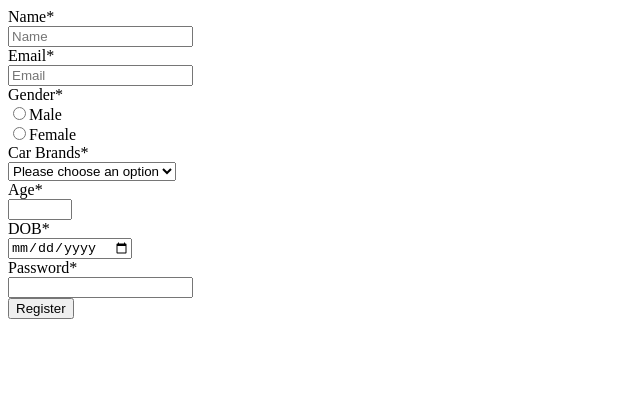
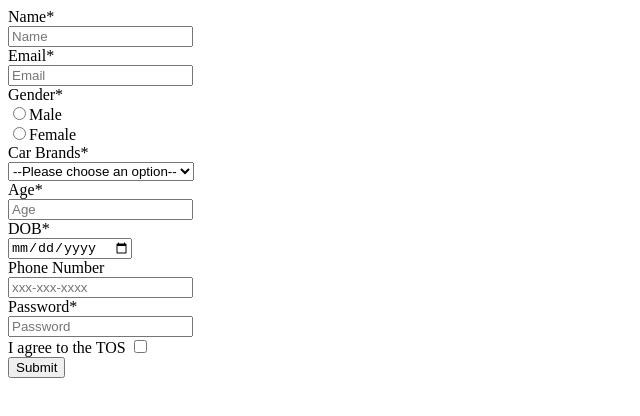
Before and after one commit to acciojob/signup-form-car-shubhhamdev, a website: page main.html in a window 1280 px wide. Shown: the whole page, without its empty margins (0-640 px from the left). Drawn offline with Linux system fonts and the light colour scheme.

Commit message:
created a submission

```diff
--- a/main.html
+++ b/main.html
@@ -8,7 +8,7 @@
 
 <body>
 	<!-- the entire body must be written by student -->
-	<form action="">
+	<form action="/action_page.php" method="get" target="_blank">
 		<div>
             <label for="name">Name*</label><br>
             <input type="text" name="name" id="name" placeholder="Name" required>
@@ -19,13 +19,13 @@
         </div>
 		<div>
 			<label for="gender">Gender*</label><br>
-			<input type="radio"  value="male" name="gender" required>Male<br>
-			<input type="radio" value="female" name="gender" required>Female<br>
+			<input type="radio" id="gender_m" value="male" name="gender" required>Male<br>
+			<input type="radio" id="gender_f" value="female" name="gender" required>Female<br>
 		</div>
 		<div>
 			<label for="cars">Car Brands*</label><br>
             <select name="car" id="cars">
-            <option value="" disabled selected>Please choose an option</option>
+            <option value="" disabled selected>--Please choose an option--</option>
             <option value="saab">Tata</option>
             <option value="opel">Mahindra</option>
             <option value="audi">Maruti Suzuki</option>
@@ -33,18 +33,27 @@
 		</div>
         <div>
             <label for="age">Age*</label><br>
-            <input type="number" id="number" min="5" max="100" required>
+            <input type="age" id="age" min="5" max="100" placeholder="Age" required>
         </div>
         <div>
             <label for="extra-input">DOB*</label><br>
-            <input type="date" required>
+            <input type="date" id="dob" required>
         </div>
+		<div>
+			<label for="tel">Phone Number</label><br>
+			<input type="tel" id="tel" placeholder="xxx-xxx-xxxx" required>
+		</div>
         <div>
             <label for="password">Password*</label><br>
-            <input type="password" required>
+            <input type="password" id="password" placeholder="Password" required>
         </div>
+		<div>
+			<label for="checkbox">I agree to the TOS</label>
+			<input type="checkbox" id="tos" required>
+		</div>
         <div>
-            <button type="submit" class="registerbtn"><a href="#"></a>Register</button>
+			<button type="submit" value="Submit">Submit</button>
+<!--             <button type="submit" class="registerbtn"><a href="#"></a>Register</button> -->
         </div>
 	</form>
     <script type="text/javascript" src="./script.js">
```
